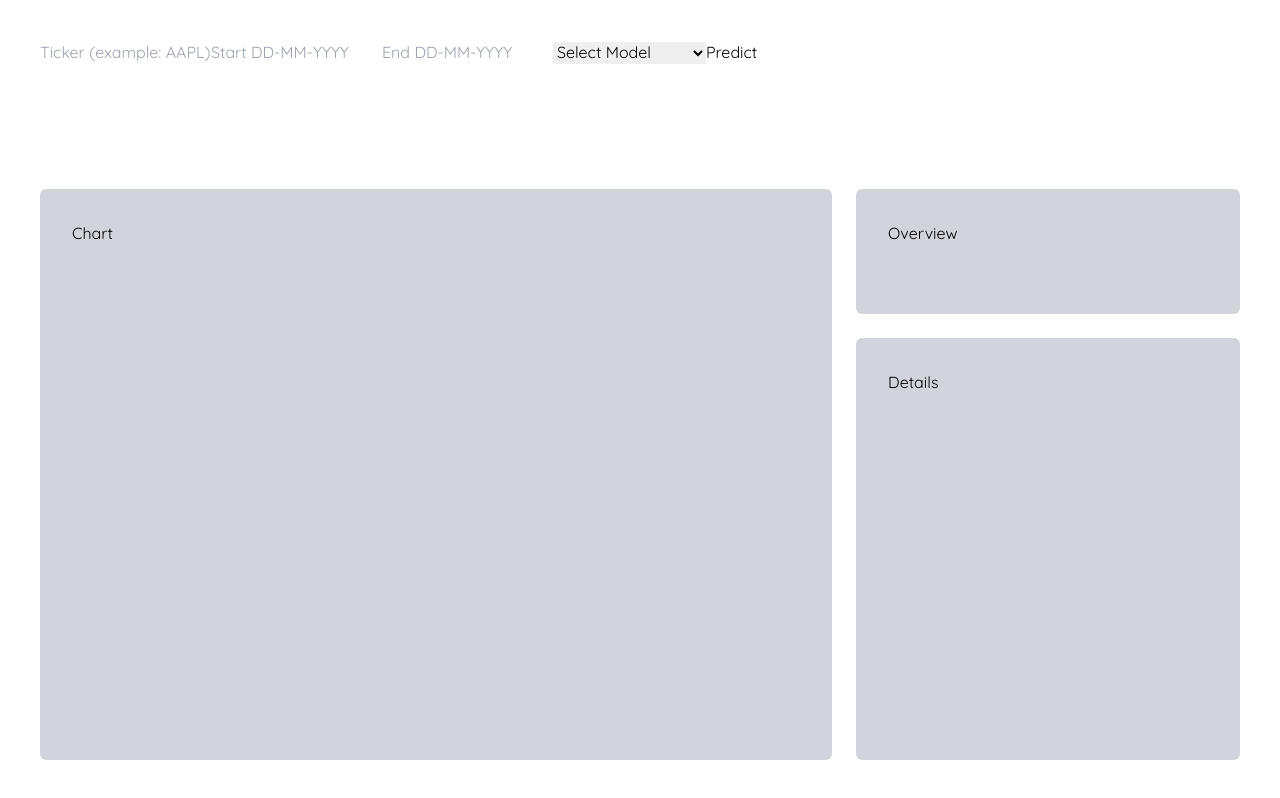
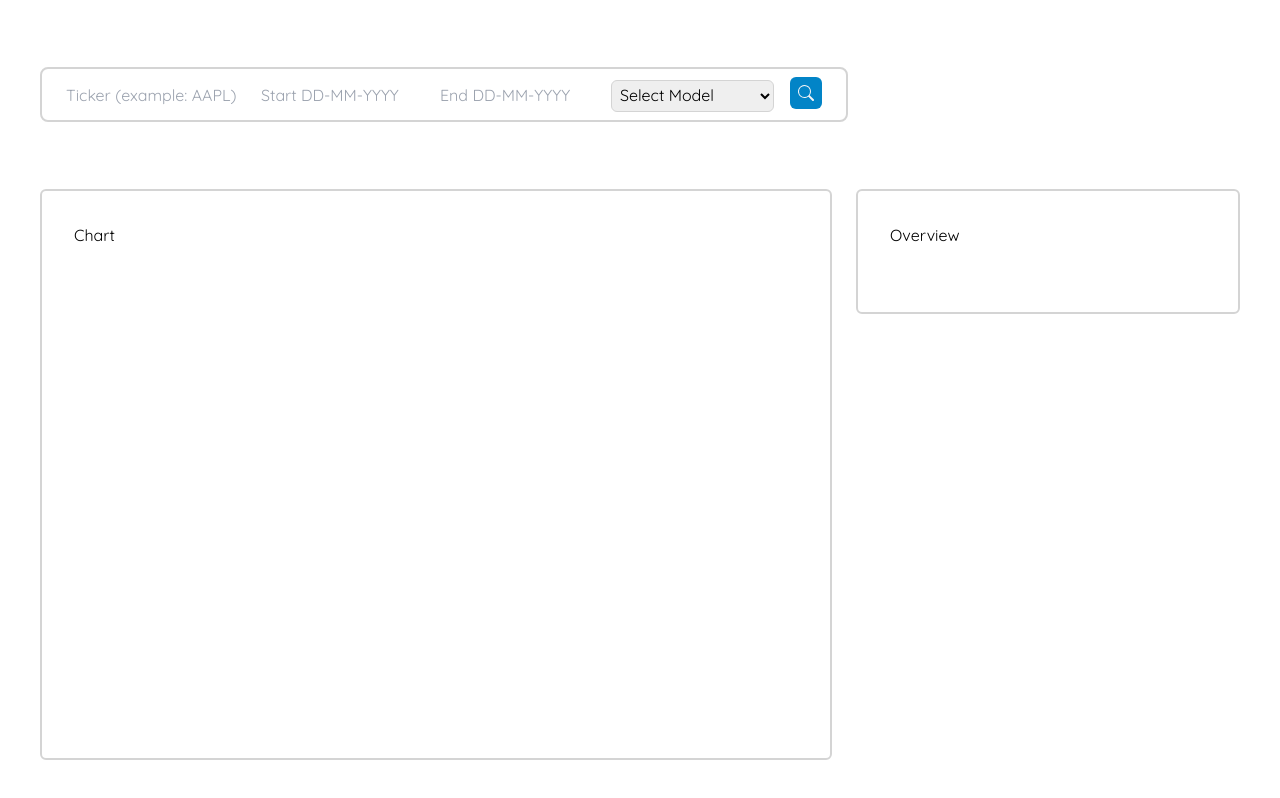
Before and after one commit to fabianwolski/forecasting-stock-market-prediction, a React (Create React App) app in the folder stock_app/: page / in a window 1280 px wide. Built offline with nearby package versions, Linux system fonts and the light colour scheme.

Commit message:
UI Enhancement: User can see stock details

```diff
--- a/stock_app/package.json
+++ b/stock_app/package.json
@@ -3,12 +3,12 @@
   "version": "0.1.0",
   "private": true,
   "dependencies": {
-    "@heroicons/react": "^2.2.0",
     "@testing-library/jest-dom": "^5.17.0",
     "@testing-library/react": "^13.4.0",
     "@testing-library/user-event": "^13.5.0",
     "react": "^18.3.1",
     "react-dom": "^18.3.1",
+    "react-icons": "^5.4.0",
     "react-scripts": "5.0.1",
     "recharts": "^2.15.1",
     "web-vitals": "^2.1.4"
--- a/stock_app/src/components/Card.js
+++ b/stock_app/src/components/Card.js
@@ -6,7 +6,7 @@ export const Card = ( {children}) =>{
         //border radius
         //position
         //padding
-        <div className="w-full h-full rounded-md relative p-8 border-2 bg-gray-300">
+        <div className="w-full h-full rounded-md relative p-8 border-2 bg-white border-neutral-300">
             {children}
              </div>
     )
--- a/stock_app/src/components/Dashboard.js
+++ b/stock_app/src/components/Dashboard.js
@@ -1,14 +1,21 @@
 import { Card } from "./Card";
+import { useStock } from "../contexts/StockContext";
 import StockSearchForm from "./StockSearchForm";
+import StockDetails from "./StockDetails";
 import React from "react";
 
 const Dashboard = () =>{
+    const {stockData} = useStock()
+
+    const stockInfo = stockData.stockInfo
+
     return(
     <div className="h-screen grid grid-cols-1 md:grid-cols-2 xl:grid-cols-3 grid-rows-8 md-grid-rows-7 xl:grid-rows-5 auto-rows-fr gap-6 p-10 font-quicksand">
-        <div className="col-span-1 md:col-span-2 xl:col-span-3 row-span-1">
+        <div className="col-span-1 md:col-span-2 xl:col-span-3 row-span-1 flex justify-start items-center">
             {/* search component */}
             <StockSearchForm></StockSearchForm>
         </div>
+
         <div className="md:col-span-2 row-span-4">
             <Card>Chart</Card>
         </div>
@@ -16,7 +23,7 @@ const Dashboard = () =>{
             <Card>Overview</Card>
         </div>
         <div className="row-span-2 xl:row-span-3">
-            <Card>Details</Card>
+            <StockDetails stockInfo={stockInfo}/>
         </div>
     </div>
     )
--- /dev/null
+++ b/stock_app/src/components/StockDetails.js
@@ -0,0 +1,34 @@
+import { Card } from "./Card";
+
+const StockDetails = ({stockInfo}) =>{
+    console.log('StockDetails received:', stockInfo)
+    if(!stockInfo) return null
+
+    const detailsList = {
+        "Name": stockInfo.longName,
+        "Country": stockInfo.country,
+        "Sector": stockInfo.sector,
+        "Market Capitalization" : stockInfo.marketCap,
+        "Number Of Analyst Opinions": stockInfo.numberOfAnalystOpinions,
+        "Recommendation": stockInfo.recommendationKey,
+    }
+
+    const convertMillToBill = (number) =>{
+        return (number / 1000).toFixed(2)
+    }
+
+    return(
+        <Card>
+            <ul className="w-full h-full flex flex-col justify-between divide-y-1">
+                {Object.entries(detailsList).map(([key, value]) => (
+                     <li key={key} className="flex-1 flex justify-between items-center">
+                        <span>{key}</span>
+                        <span>{key === "Market Capitalization" ? `${convertMillToBill(value)}B` : value}</span>
+                    </li>
+                ))}
+            </ul>
+        </Card>
+    )
+}
+
+export default StockDetails
--- a/stock_app/src/components/StockSearchForm.js
+++ b/stock_app/src/components/StockSearchForm.js
@@ -1,6 +1,6 @@
 import React, { useState } from 'react'
 import { useStock } from '../contexts/StockContext';
-
+import { BsSearch} from "react-icons/bs";
 const MODEL_OPTIONS = [
     {value: "regression", label: "Linear Regression"},
     {value: "lstm", label: "LSTM"},
@@ -45,14 +45,15 @@ function StockSearchForm() {
 
     return(
             <div>
-            <form onSubmit={handleSubmit}>
-                <input name="ticker" placeholder="Ticker (example: AAPL)" required />
-                <input name="startDate" placeholder="Start DD-MM-YYYY" required />
-                <input name="endDate" placeholder="End DD-MM-YYYY" required />
+            <form onSubmit={handleSubmit} className=' p-2 border-2 bg-white border-neutral-300 rounded-lg'>
+                <input name="ticker" placeholder="Ticker (example: AAPL)" className="mx-4" required />
+                <input name="startDate" placeholder="Start DD-MM-YYYY" className="mx-2" required />
+                <input name="endDate" placeholder="End DD-MM-YYYY" required  />
                 <select
                     value={selectedModel}
                     onChange={(e) => setSelectedModel(e.target.value)}
                     name="modelType"
+                    className="p-1 border rounded-md border-neutral-300"
                 >
                    <option value="">Select Model</option>
                    {MODEL_OPTIONS.map(option =>(
@@ -61,8 +62,9 @@ function StockSearchForm() {
                     </option>
                    ))}
                 </select>
-                <button type="submit" disabled={stockData?.oading}>
-                    {stockData?.loading ? 'Loading...' : 'Predict'}
+                <button type="search" disabled={stockData?.loading}
+                className='bg-sky-600 rounded-md mx-4 p-2'>
+                    <BsSearch className='h-4 w-4 fill-gray-100'></BsSearch>
                     </button>
             </form>
         </div>
--- a/stock_app/src/contexts/StockContext.js
+++ b/stock_app/src/contexts/StockContext.js
@@ -15,9 +15,9 @@ export const StockProvider = ({children}) =>{
     const updateStockData = (data) => {
         setStockData(prev => ({
             ...prev,
-            historicalData: data.historicalData,
-            stockInfo: data.stockInfo,
-            predictionResults: data.predictionResults,
+            historicalData: data.historical_data,
+            stockInfo: data.stock_info,
+            predictionResults: data.predictions,
             loading: false,
             error: null
         }))
--- a/stock_app/tailwind.config.js
+++ b/stock_app/tailwind.config.js
@@ -5,9 +5,9 @@ module.exports = {
   ],
   theme: {
     extend: {
-      white: "white",
+      colors:{white: "white",
       none: "none",
-    },
+      },
     borderWidth: {
       1:"1px",
     },
@@ -15,9 +15,10 @@ module.exports = {
       quicksand: ["Quicksand", "sans-serif"]
     },
     gridTemplateRows: {
-      7: "repeat(7, minmax(0,1fr)",
-      8: "repeat(8, minmax(0,1fr)",
+      7: "repeat(7, minmax(0,1fr))",
+      8: "repeat(8, minmax(0,1fr))",
     }
   },
+},
   plugins: [],
 }
```
Also changed, not shown: 1 other file (tests, documents, lock files or other folders).
